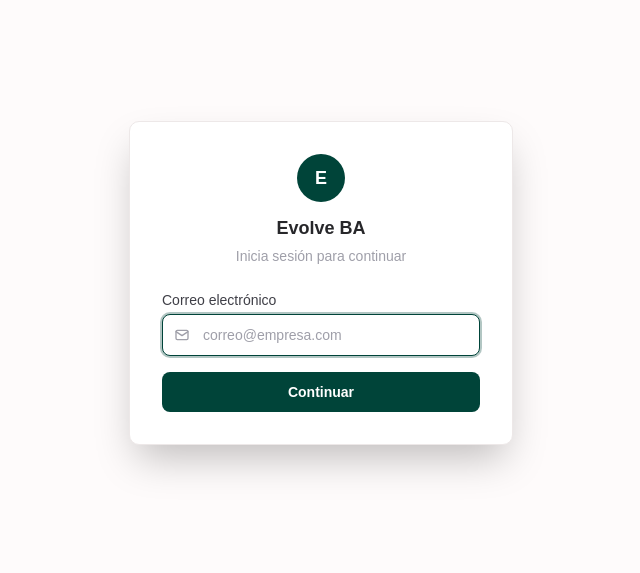
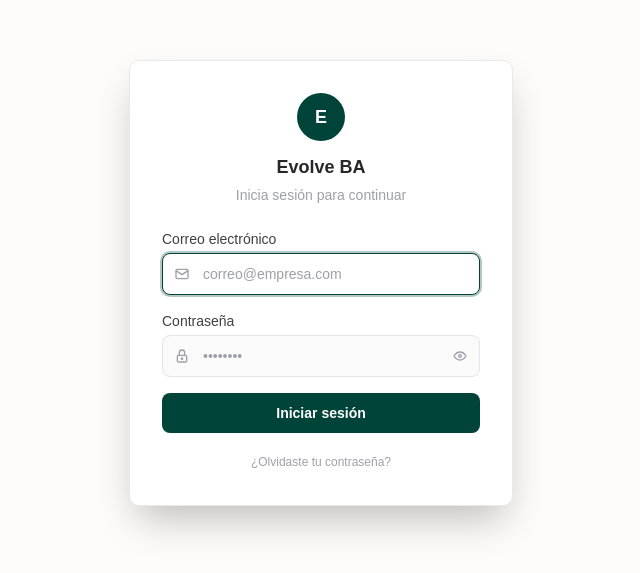
Before and after one commit to Humbertomoal/EvolveBA, a Next.js app: page /login in a window 1280 px wide. Shown: the part 117-690 px from the top of the page, without its empty margins (319-959 px from the left). Built offline with nearby package versions, Linux system fonts and the light colour scheme; no server answers.

Commit message:
hotfix: revertir a login simple correo/password temporal

```diff
--- a/app/login/_components/LoginForm.tsx
+++ b/app/login/_components/LoginForm.tsx
@@ -1,22 +1,18 @@
 "use client";
 
-import { useActionState, useState, useTransition } from "react";
-import { signIn } from "next-auth/react";
+import { useActionState, useState } from "react";
 import {
   IconAlertCircle,
-  IconArrowLeft,
   IconEye,
   IconEyeOff,
   IconLoader2,
   IconLock,
   IconMail,
 } from "@tabler/icons-react";
-import { loginAction, verificarMetodoAcceso } from "../actions";
+import { loginAction } from "../actions";
 
 const INPUT =
   "w-full rounded-lg border border-zinc-200 bg-zinc-50 py-2.5 pl-10 pr-4 text-sm text-zinc-900 placeholder:text-zinc-400 transition-colors duration-150 focus:border-primary focus:bg-white focus:outline-none focus:ring-2 focus:ring-primary/30";
-
-type Paso = "correo" | "password" | "redirigiendo";
 
 export default function LoginForm({
   errorMicrosoft = null,
@@ -24,51 +20,9 @@ export default function LoginForm({
   errorMicrosoft?: string | null;
 }) {
   const [error, action, pending] = useActionState(loginAction, null);
+  const [showPassword, setShowPassword] = useState(false);
 
-  const [paso, setPaso] = useState<Paso>("correo");
-  const [email, setEmail] = useState("");
-  const [errorCorreo, setErrorCorreo] = useState<string | null>(null);
-  const [showPassword, setShowPassword] = useState(false);
-  const [verificando, startVerificacion] = useTransition();
-
-  const mensajeError = error;
-
-  function handleContinuar(e: React.SubmitEvent<HTMLFormElement>) {
-    e.preventDefault();
-    setErrorCorreo(null);
-
-    const correo = email.trim().toLowerCase();
-    if (!correo) return;
-
-    startVerificacion(async () => {
-      try {
-        const resultado = await verificarMetodoAcceso(correo);
-        console.log("Respuesta verificarMetodoAcceso:", resultado);
-
-        if (resultado.metodo === "no_encontrado") {
-          setErrorCorreo(resultado.mensaje);
-          return;
-        }
-
-        if (resultado.metodo === "microsoft") {
-          setPaso("redirigiendo");
-          await signIn("microsoft-entra-id", undefined, { login_hint: correo });
-          return;
-        }
-
-        setPaso("password");
-      } catch (error) {
-        console.error("Error al verificar método de acceso:", error);
-        setErrorCorreo("Ocurrió un error al verificar tu correo. Intenta de nuevo.");
-      }
-    });
-  }
-
-  function handleUsarOtroCorreo() {
-    setPaso("correo");
-    setErrorCorreo(null);
-    setShowPassword(false);
-  }
+  const mensajeError = error ?? errorMicrosoft;
 
   return (
     <div className="w-full max-w-sm rounded-card border border-border bg-white p-8 shadow-modal">
@@ -80,17 +34,7 @@ export default function LoginForm({
         <p className="mt-1 text-sm text-zinc-400">Inicia sesión para continuar</p>
       </div>
 
-      {paso === "redirigiendo" && (
-        <div className="flex animate-fade-in-up flex-col items-center gap-3 py-6 text-center">
-          <IconLoader2 className="h-6 w-6 animate-spin text-primary" />
-          <p className="text-sm text-zinc-600">
-            Te redirigiremos a Microsoft para iniciar sesión…
-          </p>
-        </div>
-      )}
-
-      {paso === "correo" && (
-        <form onSubmit={handleContinuar} className="space-y-4">
+      <form action={action} className="space-y-4">
         <div>
           <label
             htmlFor="email"
@@ -108,48 +52,9 @@ export default function LoginForm({
               autoFocus
               autoComplete="email"
               placeholder="correo@empresa.com"
-                value={email}
-                onChange={(e) => setEmail(e.target.value)}
               className={INPUT}
             />
           </div>
-          </div>
-
-          {(errorCorreo || errorMicrosoft) && (
-            <div className="flex animate-fade-in-up items-start gap-2 rounded-lg bg-red-50 px-3 py-2 text-sm text-red-700">
-              <IconAlertCircle className="mt-0.5 h-4 w-4 shrink-0" />
-              <span>{errorCorreo ?? errorMicrosoft}</span>
-            </div>
-          )}
-
-          <button
-            type="submit"
-            disabled={verificando}
-            className="flex w-full items-center justify-center gap-2 rounded-lg bg-primary py-2.5 text-sm font-semibold text-white transition-all duration-150 hover:bg-primary-dark disabled:cursor-not-allowed disabled:opacity-60"
-          >
-            {verificando && <IconLoader2 className="h-4 w-4 animate-spin" />}
-            {verificando ? "Verificando…" : "Continuar"}
-          </button>
-        </form>
-      )}
-
-      {paso === "password" && (
-        <form action={action} className="animate-fade-in-up space-y-4">
-          <input type="hidden" name="email" value={email.trim().toLowerCase()} />
-
-          <div className="flex items-center justify-between rounded-lg bg-zinc-50 px-3 py-2">
-            <div className="flex items-center gap-2 truncate text-sm text-zinc-700">
-              <IconMail className="h-4 w-4 shrink-0 text-zinc-400" />
-              <span className="truncate">{email.trim()}</span>
-            </div>
-            <button
-              type="button"
-              onClick={handleUsarOtroCorreo}
-              className="flex shrink-0 items-center gap-1 text-xs font-medium text-primary transition-colors duration-150 hover:text-primary-dark"
-            >
-              <IconArrowLeft className="h-3 w-3" />
-              Usar otro correo
-            </button>
         </div>
 
         <div>
@@ -166,7 +71,6 @@ export default function LoginForm({
               name="password"
               type={showPassword ? "text" : "password"}
               required
-                autoFocus
               autoComplete="current-password"
               placeholder="••••••••"
               className={`${INPUT} pr-10`}
@@ -211,7 +115,6 @@ export default function LoginForm({
           </button>
         </div>
       </form>
-      )}
     </div>
   );
 }
```
Lines whose indentation alone changed are shown as unchanged.
